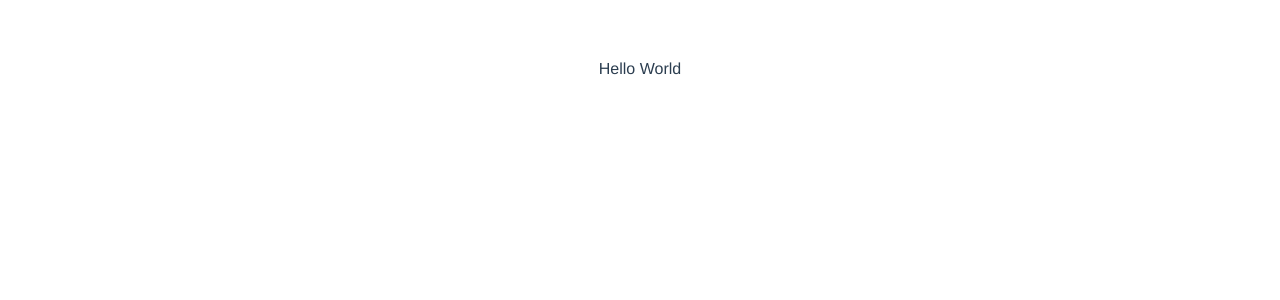
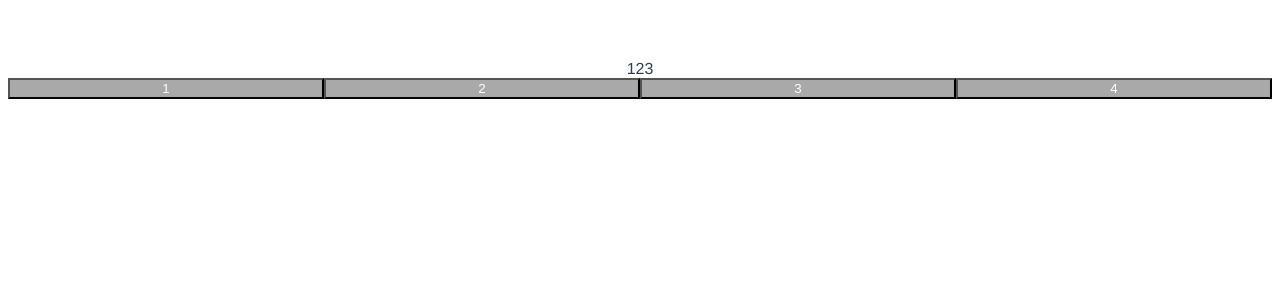
Before and after one commit to dan47bennett/vue-calculator, a Vue app in the folder calculator/: page / in a window 1280 px wide. Shown: the top 300 px of the page. Built offline with nearby package versions, Linux system fonts and the light colour scheme.

Commit message:
create display

```diff
--- a/calculator/src/components/Calculator.vue
+++ b/calculator/src/components/Calculator.vue
@@ -1,17 +1,36 @@
 <template>
   <div class="calculator">
-    <div>Hello World</div>
+    <div class="display">{{ currentValue }}</div>
+    <button class="number">1</button>
+    <button class="number">2</button>
+    <button class="number">3</button>
+    <button class="number">4</button>
   </div>
 </template>
 
 <script>
 export default {
+  data() {
+    return {
+      currentValue: '123'
+    }
+  }
 }
 </script>
 
 <!-- Add "scoped" attribute to limit CSS to this component only -->
 <style scoped>
   .calculator {
+    display: grid;
     grid-template-columns: repeat(4, 1fr);
   }
+
+  .display {
+    grid-column: 1 / 5;
+  }
+
+  .number {
+    background-color:darkgrey;
+    color: white
+  }
 </style>
```
